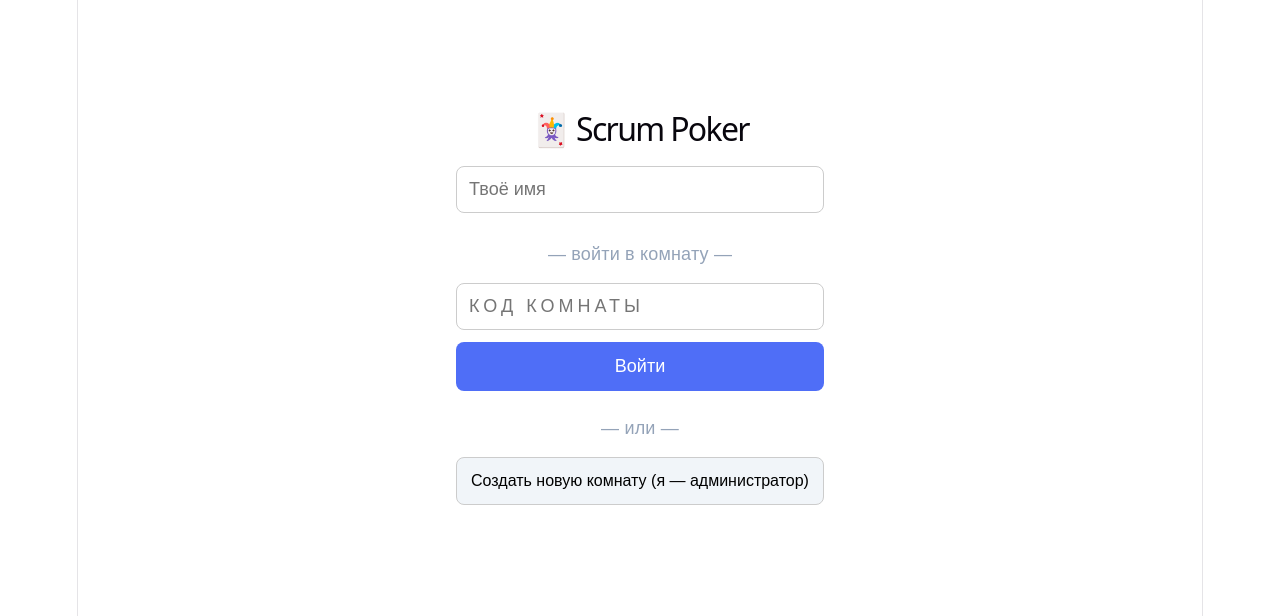
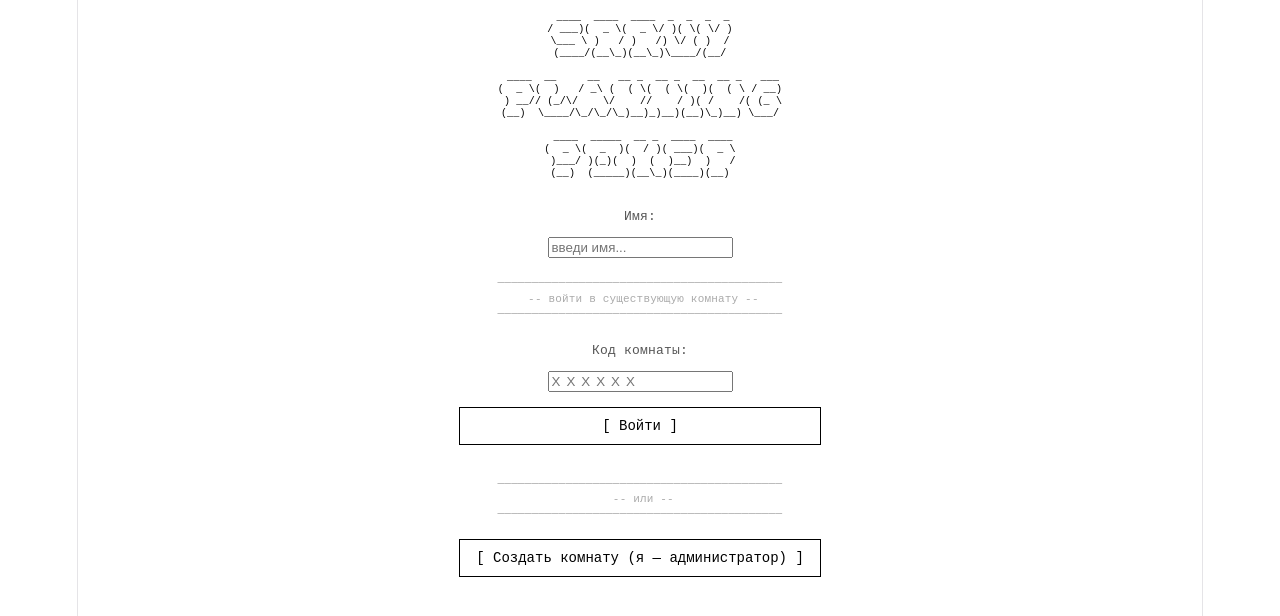
Before and after one commit to ktljhtp/ScrumPlanningPoker, a React (Vite) app in the folder client/: page / in a window 1280 px wide. Shown: the top 616 px of the page. Built offline with nearby package versions, Linux system fonts and the light colour scheme; no server answers.

Commit message:
делаю правки в новом дизайне acsii

```diff
--- a/client/src/components/ParticipantList.jsx
+++ b/client/src/components/ParticipantList.jsx
@@ -1,31 +1,48 @@
 export default function ParticipantList({ participants, showVotes }) {
+  if (participants.length === 0) {
+    return (
+      <div style={s.empty}>
+        <pre style={s.pre}>{`┌─────────────────────────────┐
+│ участников пока нет         │
+└─────────────────────────────┘`}</pre>
+      </div>
+    );
+  }
+
   return (
-    <div>
-      <h3>Участники ({participants.length})</h3>
-      <ul style={{ listStyle: 'none', padding: 0 }}>
-        {participants.map((p, i) => (
-          <li key={i} style={styles.item}>
-            <span>{p.name}</span>
-            <span style={p.hasVoted ? styles.voted : styles.pending}>
-              {showVotes && p.vote !== undefined
-                ? p.vote
-                : p.hasVoted ? '✓' : '…'}
-            </span>
-          </li>
-        ))}
-      </ul>
+    <div style={s.wrap}>
+      <p style={s.heading}>{'участники (' + participants.length + '):'}</p>
+      <pre style={s.line}>{'─'.repeat(36)}</pre>
+      {participants.map((p, i) => (
+        <div key={i} style={s.row}>
+          <span style={s.name}>{p.name}</span>
+          <span style={p.hasVoted ? s.voted : s.pending}>
+            {showVotes && p.vote !== undefined
+              ? `[${p.vote}]`
+              : p.hasVoted ? '[+]' : '[ ]'}
+          </span>
+        </div>
+      ))}
+      <pre style={s.line}>{'─'.repeat(36)}</pre>
     </div>
   );
 }
 
-const styles = {
-  item: {
+const s = {
+  wrap: { marginTop: 8, fontFamily: "'Courier New', Courier, monospace" },
+  empty: { marginTop: 8 },
+  pre: { fontSize: 12, lineHeight: 1.3, color: '#000', margin: 0 },
+  heading: { fontSize: 13, color: '#555', margin: '0 0 4px' },
+  line: { color: '#aaa', margin: '2px 0', fontSize: 12 },
+  row: {
     display: 'flex',
     justifyContent: 'space-between',
-    padding: '8px 12px',
-    borderBottom: '1px solid #eee',
-    fontSize: '16px',
+    padding: '5px 0',
+    borderBottom: '1px dashed #ddd',
+    fontSize: 14,
+    fontFamily: "'Courier New', Courier, monospace",
   },
-  voted: { color: '#22c55e', fontWeight: 'bold' },
-  pending: { color: '#94a3b8' },
+  name: { color: '#000' },
+  voted: { color: '#000', fontWeight: 'bold' },
+  pending: { color: '#aaa' },
 };
--- a/client/src/pages/AdminPage.jsx
+++ b/client/src/pages/AdminPage.jsx
@@ -1,7 +1,6 @@
 import { useState, useEffect } from 'react';
 import ParticipantList from '../components/ParticipantList';
 import { useSocket } from '../context/SocketContext';
-
 
 export default function AdminPage({ roomCode }) {
   const { socket } = useSocket();
@@ -12,32 +11,26 @@ export default function AdminPage({ roomCode }) {
   const [quorum, setQuorum] = useState(0);
   const [result, setResult] = useState(null);
   const [allVotes, setAllVotes] = useState(null);
+  const [copied, setCopied] = useState(false);
 
   const joinUrl = `${window.location.origin}/join/${roomCode}`;
 
   useEffect(() => {
-    const doJoin = () => {
-      socket.emit('join_room', { roomCode, name: 'Admin' });
-    };
+    const doJoin = () => socket.emit('join_room', { roomCode, name: 'Admin' });
 
     const onRoomJoined = (data) => {
       setStatus(data.status);
       setQuorum(data.quorum);
       setParticipants(data.participants);
     };
-
     const onParticipantJoined = ({ name }) => {
       setParticipants(prev =>
-        prev.some(p => p.name === name)
-        ? prev
-        : [...prev, { name, hasVoted: false }]
+        prev.some(p => p.name === name) ? prev : [...prev, { name, hasVoted: false }]
       );
     };
-
     const onParticipantLeft = ({ name }) => {
       setParticipants(prev => prev.filter(p => p.name !== name));
     };
-
     const onVoteCast = ({ votedCount: vc, quorum: q, voterName }) => {
       setVotedCount(vc);
       setQuorum(q);
@@ -47,7 +40,6 @@ export default function AdminPage({ roomCode }) {
         );
       }
     };
-
     const onRoundStarted = ({ quorum: q }) => {
       setStatus('active');
       setQuorum(q);
@@ -56,13 +48,11 @@ export default function AdminPage({ roomCode }) {
       setAllVotes(null);
       setParticipants(prev => prev.map(p => ({ ...p, hasVoted: false, vote: undefined })));
     };
-
     const onRoundStopped = ({ result: r, allVotes: av }) => {
       setStatus('stopped');
       setResult(r);
       setAllVotes(av);
     };
-
     const onNewRoundReady = () => {
       setStatus('waiting');
       setResult(null);
@@ -78,10 +68,7 @@ export default function AdminPage({ roomCode }) {
     socket.on('round_started', onRoundStarted);
     socket.on('round_stopped', onRoundStopped);
     socket.on('new_round_ready', onNewRoundReady);
-
-    if (socket.connected) {
-      doJoin();
-    }
+    if (socket.connected) doJoin();
 
     return () => {
       socket.off('connect', doJoin);
@@ -95,94 +82,147 @@ export default function AdminPage({ roomCode }) {
     };
   }, [roomCode, socket]);
 
-  function startRound() {
-    socket.emit('start_round', { roomCode });
+  function startRound() { socket.emit('start_round', { roomCode }); }
+  function stopRound()  { socket.emit('stop_round',  { roomCode }); }
+  function newRound()   { socket.emit('new_round',   { roomCode }); }
+
+  // Функции копирования
+  function copyLink() {
+    const text = joinUrl;
+    if (navigator.clipboard && navigator.clipboard.writeText) {
+     navigator.clipboard.writeText(text)
+       .then(() => {
+         setCopied(true);
+          setTimeout(() => setCopied(false), 2000);
+       })
+       .catch(() => fallbackCopy(text));
+    } else {
+     fallbackCopy(text);
+   }
   }
 
-  function stopRound() {
-    socket.emit('stop_round', { roomCode });
+  function fallbackCopy(text) {
+    const textarea = document.createElement('textarea');
+    textarea.value = text;
+    textarea.style.position = 'fixed';
+    textarea.style.opacity = '0';
+    document.body.appendChild(textarea);
+    textarea.select();
+    try {
+     document.execCommand('copy');
+     setCopied(true);
+     setTimeout(() => setCopied(false), 2000);
+    } catch (err) {
+     alert('Не удалось скопировать ссылку. Попробуйте вручную.');
+    }
+    document.body.removeChild(textarea);
   }
 
-  function newRound() {
-    socket.emit('new_round', { roomCode });
-  }
+  const statusLabel = {
+    waiting: 'ожидание',
+    active:  'голосование',
+    stopped: 'завершён',
+  }[status] || status;
 
   return (
-    <div style={styles.container}>
-      <h1 style={styles.title}>Scrum Poker — Администратор</h1>
+    <div style={s.page}>
 
-      <div style={styles.codeBox}>
-        <p style={styles.codeLabel}>Код комнаты</p>
-        <p style={styles.code}>{roomCode}</p>
-        <p style={styles.link}>{joinUrl}</p>
-        <button style={styles.copyBtn} onClick={() => navigator.clipboard.writeText(joinUrl)}>
-          Скопировать ссылку
+      {/* Заголовок */}
+      <pre style={s.logo}>{logo}</pre>
+
+      {/* Блок комнаты */}
+      <div style={s.box}>
+        <pre style={s.boxTop}>{'┌' + '─'.repeat(38) + '┐'}</pre>
+        <div style={s.boxBody}>
+          <span style={s.dim}>Код комнаты:  </span>
+          <span style={{ fontSize: 24, letterSpacing: 8, fontFamily: 'inherit' }}>{roomCode}</span>
+        </div>
+        <div style={{ ...s.boxBody, fontSize: 11, color: '#888' }}>
+          {joinUrl}
+        </div>
+        <div style={s.boxBody}>
+          <button style={s.btn} onClick={copyLink}>
+            [{copied ? ' скопировано! ' : ' скопировать ссылку '}]
+          </button>
+        </div>
+        <pre style={s.boxBot}>{'└' + '─'.repeat(38) + '┘'}</pre>
+      </div>
+
+      {/* Статус */}
+      <p style={s.statusLine}>
+        {'> статус: '}<strong>{statusLabel}</strong>
+        {'  участники: '}<strong>{participants.length}</strong>
+        {status === 'active' && <>{'  голоса: '}<strong>{votedCount}/{quorum}</strong></>}
+      </p>
+
+      {/* Кнопки управления */}
+      <div style={s.btnRow}>
+        <button style={s.btn} onClick={startRound} disabled={status === 'active' || participants.length === 0}>
+          [ Старт раунда ]
+        </button>
+        <button style={s.btn} onClick={stopRound} disabled={status !== 'active'}>
+          [ Стоп ]
+        </button>
+        <button style={s.btn} onClick={newRound} disabled={status === 'active'}>
+          [ Новый раунд ]
         </button>
       </div>
 
-      <p style={styles.counter}>
-        Участников: <strong>{participants.length}</strong>
-        {status === 'active' && (
-          <> &nbsp;|&nbsp; Проголосовало: <strong>{votedCount}</strong> / <strong>{quorum}</strong></>
-        )}
-      </p>
-
-      <div style={styles.btnRow}>
-        <button
-          style={{ ...styles.btn, background: '#22c55e' }}
-          onClick={startRound}
-          disabled={status === 'active' || participants.length === 0}
-        >
-          Старт раунда
-        </button>
-        <button
-          style={{ ...styles.btn, background: '#ef4444' }}
-          onClick={stopRound}
-          disabled={status !== 'active'}
-        >
-          Стоп (вручную)
-        </button>
-        <button
-          style={{ ...styles.btn, background: '#64748b' }}
-          onClick={newRound}
-          disabled={status === 'active'}
-        >
-          Новый раунд
-        </button>
-      </div>
-
+      {/* Результат */}
       {status === 'stopped' && result !== null && (
-        <div style={styles.resultBox}>
-          <p>Итоговая оценка:</p>
-          <p style={styles.resultValue}>{result}</p>
+        <div style={s.resultBox}>
+          <pre style={s.boxTop}>{'┌' + '─'.repeat(38) + '┐'}</pre>
+          <div style={{ ...s.boxBody, textAlign: 'center' }}>
+            <span style={s.dim}>итоговая оценка</span>
+          </div>
+          <div style={{ ...s.boxBody, textAlign: 'center' }}>
+            <span style={{ fontSize: 56, lineHeight: 1.1 }}>{result}</span>
+          </div>
+          <pre style={s.boxBot}>{'└' + '─'.repeat(38) + '┘'}</pre>
         </div>
       )}
 
+      {/* Все голоса */}
       {allVotes && (
-        <div>
-          <h3>Все голоса:</h3>
+        <div style={{ marginBottom: 20 }}>
+          <p style={{ ...s.dim, marginBottom: 6 }}>все голоса:</p>
           {allVotes.map((v, i) => (
-            <p key={i}>{v.name}: <strong>{v.vote}</strong></p>
+            <p key={i} style={s.voteLine}>
+              <span>{v.name}</span>
+              <span style={{ fontWeight: 'bold' }}>{v.vote}</span>
+            </p>
           ))}
         </div>
       )}
 
+      {/* Список участников */}
       <ParticipantList participants={participants} showVotes={status === 'stopped'} />
     </div>
   );
 }
 
-const styles = {
-  container: { maxWidth: 600, margin: '0 auto', padding: '24px', fontFamily: 'sans-serif' },
-  title: { fontSize: '24px', marginBottom: '16px' },
-  codeBox: { background: '#f8fafc', border: '1px solid #e2e8f0', borderRadius: '12px', padding: '16px', marginBottom: '20px', textAlign: 'center' },
-  codeLabel: { color: '#64748b', margin: 0, fontSize: '14px' },
-  code: { fontSize: '48px', fontWeight: 'bold', letterSpacing: '8px', margin: '4px 0' },
-  link: { fontSize: '12px', color: '#94a3b8', margin: '4px 0' },
-  copyBtn: { padding: '8px 16px', borderRadius: '8px', border: '1px solid #ccc', cursor: 'pointer', background: '#fff' },
-  counter: { fontSize: '18px', marginBottom: '16px', color: '#475569' },
-  btnRow: { display: 'flex', gap: '12px', marginBottom: '20px', flexWrap: 'wrap' },
-  btn: { flex: 1, padding: '14px', fontSize: '16px', color: '#fff', border: 'none', borderRadius: '8px', cursor: 'pointer', minWidth: '120px' },
-  resultBox: { textAlign: 'center', background: '#f0fdf4', borderRadius: '12px', padding: '20px', marginBottom: '20px' },
-  resultValue: { fontSize: '72px', fontWeight: 'bold', color: '#15803d', margin: 0 },
+const logo = `
+ ___ ___ ___ ___ _  _  _
+| __/ __| _ \\ | || \\/ |
+|__ \\__ \\   / |_||\\  |
+|___/___/_|_\\ ___| |_|
+ ___  ___  ___ _  _____ ___
+| _ \\/ _ \\| _ \\ |/ / __| _ \\
+|  _/ (_) |  _/ ' <| _||   /
+|_|  \\___/|_| |_|\\_\\___|_|_\\
+       ADMIN`.trim();
+
+const s = {
+  page: { maxWidth: 560, margin: '0 auto', fontFamily: "'Courier New', Courier, monospace", fontSize: 14, backgroundColor: '#fff'},
+  logo: { fontSize: 9, lineHeight: 1.2, margin: '0 0 20px', color: '#000' },
+  box: { marginBottom: 16 },
+  boxTop: { margin: 0, lineHeight: 1, color: '#000' },
+  boxBot: { margin: 0, lineHeight: 1, color: '#000' },
+  boxBody: { padding: '4px 12px', lineHeight: 1.6 },
+  dim: { color: '#555', fontSize: 13 },
+  statusLine: { margin: '12px 0', fontSize: 13, color: '#555' },
+  btnRow: { display: 'flex', gap: 8, marginBottom: 20, flexWrap: 'wrap' },
+  btn: { fontFamily: "'Courier New', monospace", fontSize: 13, background: '#fff', color: '#000', border: '1px solid #000', borderRadius: 0, padding: '8px 14px', cursor: 'pointer' },
+  resultBox: { marginBottom: 20 },
+  voteLine: { display: 'flex', justifyContent: 'space-between', borderBottom: '1px solid #ddd', padding: '4px 0', fontSize: 14 },
 };
--- a/client/src/pages/JoinPage.jsx
+++ b/client/src/pages/JoinPage.jsx
@@ -1,5 +1,8 @@
 import { useState } from 'react';
 import api from '../api/http';
+
+const W = 42; // ширина рамки в символах
+const line = (char = '─') => char.repeat(W);
 
 export default function JoinPage({ onJoined }) {
   const [name, setName] = useState(localStorage.getItem('userName') || '');
@@ -9,20 +12,15 @@ export default function JoinPage({ onJoined }) {
 
   async function handleJoin(e) {
     e.preventDefault();
-    if (!name.trim() || !code.trim()) {
-      setError('Заполни имя и код комнаты');
-      return;
-    }
+    if (!name.trim() || !code.trim()) { setError('Заполни имя и код комнаты'); return; }
     setLoading(true);
     try {
       await api.post(`/room/${code.toUpperCase()}/join`, { name: name.trim() });
-      localStorage.setItem('userName', name.trim()); // удобно для предзаполнения
+      localStorage.setItem('userName', name.trim());
       onJoined({ roomCode: code.toUpperCase(), name: name.trim(), isAdmin: false });
     } catch (err) {
       setError(err.response?.data?.error || 'Ошибка подключения');
-    } finally {
-      setLoading(false);
-    }
+    } finally { setLoading(false); }
   }
 
   async function handleCreateRoom(e) {
@@ -35,51 +33,87 @@ export default function JoinPage({ onJoined }) {
       onJoined({ roomCode: res.data.code, name: name.trim(), isAdmin: true });
     } catch {
       setError('Не удалось создать комнату');
-    } finally {
-      setLoading(false);
-    }
+    } finally { setLoading(false); }
   }
 
   return (
-    <div style={styles.container}>
-      <h1 style={styles.title}>🃏 Scrum Poker</h1>
-      {error && <p style={styles.error}>{error}</p>}
+    <div style={s.page}>
 
+      {/* Логотип */}
+      <pre style={s.logo}>{`
+ ____  ____  ____  _  _  _  _
+/ ___)(  _ \\(  _ \\/ )( \\( \\/ )
+\\___ \\ )   / )   /) \\/ ( )  /
+(____/(__\\_)(__\\_)\\____/(__/
+
+ ____  __     __   __ _  __ _  __  __ _   ___
+(  _ \\(  )   / _\\ (  ( \\(  ( \\(  )(  ( \\ / __)
+ ) __// (_/\\/    \\/    //    / )( /    /( (_ \\
+(__)  \\____/\\_/\\_/\\_)__)\_)__)(__)\\_)__) \\___/
+
+ ____  _____  __ _  ____  ____
+(  _ \\(  _  )(  / )( ___)(  _ \\
+ )___/ )(_)(  )  (  )__)  )   /
+(__)  (_____)(__\\_)(____)(__)
+`}</pre>
+
+      {error && (
+        <p style={s.error}>! {error}</p>
+      )}
+
+      {/* Имя */}
+      <div style={s.group}>
+        <label style={s.label}>Имя:</label>
         <input
-        style={styles.input}
-        placeholder="Твоё имя"
+          placeholder="введи имя..."
           value={name}
-        onChange={e => setName(e.target.value)}
+          onChange={e => { setName(e.target.value); setError(''); }}
+          onKeyDown={e => e.key === 'Enter' && handleCreateRoom(e)}
         />
+      </div>
 
-      <div style={styles.divider}>— войти в комнату —</div>
+      {/* Разделитель */}
+      <pre style={s.sep}>{`${line()}
+ -- войти в существующую комнату --
+${line()}`}</pre>
 
+      {/* Код комнаты */}
+      <div style={s.group}>
+        <label style={s.label}>Код комнаты:</label>
         <input
-        style={{ ...styles.input, textTransform: 'uppercase', letterSpacing: '4px' }}
-        placeholder="Код комнаты"
+          placeholder="XXXXXX"
           value={code}
-        onChange={e => setCode(e.target.value)}
+          onChange={e => { setCode(e.target.value.toUpperCase()); setError(''); }}
+          onKeyDown={e => e.key === 'Enter' && handleJoin(e)}
           maxLength={6}
+          style={{ letterSpacing: 6, textTransform: 'uppercase' }}
         />
-      <button style={styles.btnPrimary} onClick={handleJoin} disabled={loading}>
-        Войти
+      </div>
+      <button
+        style={{ ...s.btn, width: '100%', marginBottom: 16, textAlign: 'center' }}
+        onClick={handleJoin}
+        disabled={loading}
+      >
+        [ Войти ]
       </button>
 
-      <div style={styles.divider}>— или —</div>
+      <pre style={s.sep}>{`${line()}
+ -- или --
+${line()}`}</pre>
 
-      <button style={styles.btnSecondary} onClick={handleCreateRoom} disabled={loading}>
-        Создать новую комнату (я — администратор)
+      <button style={{ ...s.btn, width: '100%' }} onClick={handleCreateRoom} disabled={loading}>
+        [ Создать комнату (я — администратор) ]
       </button>
     </div>
   );
 }
 
-const styles = {
-  container: { maxWidth: 400, margin: '60px auto', padding: '24px', fontFamily: 'sans-serif' },
-  title: { textAlign: 'center', fontSize: '32px', marginBottom: '24px' },
-  error: { color: 'red', textAlign: 'center' },
-  input: { width: '100%', padding: '12px', fontSize: '18px', borderRadius: '8px', border: '1px solid #ccc', marginBottom: '12px', boxSizing: 'border-box' },
-  btnPrimary: { width: '100%', padding: '14px', fontSize: '18px', background: '#4f6ef7', color: '#fff', border: 'none', borderRadius: '8px', cursor: 'pointer', marginBottom: '8px' },
-  btnSecondary: { width: '100%', padding: '14px', fontSize: '16px', background: '#f1f5f9', border: '1px solid #ccc', borderRadius: '8px', cursor: 'pointer' },
-  divider: { textAlign: 'center', color: '#94a3b8', margin: '16px 0' },
+const s = {
+  page: { maxWidth: 460, margin: '0 auto', fontFamily: "'Courier New', monospace", backgroundColor: '#fff'},
+  logo: { fontSize: 10, lineHeight: 1.2, color: '#000', margin: '0 0 24px', fontFamily: "'Courier New', monospace" },
+  group: { marginBottom: 12 },
+  label: { display: 'block', fontSize: 13, marginBottom: 4, color: '#555' },
+  btn: { fontFamily: "'Courier New', monospace", fontSize: 14, background: '#fff', color: '#000', border: '1px solid #000', borderRadius: 0, padding: '10px 16px', cursor: 'pointer', textAlign: 'left' },
+  sep: { fontSize: 11, color: '#aaa', margin: '16px 0', lineHeight: 1.4, fontFamily: "'Courier New', monospace" },
+  error: { border: '1px solid #000', padding: '8px 12px', marginBottom: 16, fontSize: 13, background: '#f5f5f5' },
 };
--- a/client/src/pages/ParticipantPage.jsx
+++ b/client/src/pages/ParticipantPage.jsx
@@ -20,7 +20,7 @@ export default function ParticipantPage({ roomCode, name }) {
       setStatus(data.status);
       setQuorum(data.quorum);
       setHasVoted(data.hasVoted);
-      setDeck(data.deck); // баг 9: берём деку с сервера
+      setDeck(data.deck);
     };
     const onRoundStarted = ({ quorum: q }) => {
       setStatus('active');
@@ -67,34 +67,45 @@ export default function ParticipantPage({ roomCode, name }) {
     setHasVoted(true);
   }
 
-  const statusLabel = {
-    waiting: 'Ожидание раунда',
-    active: 'Голосование активно',
-    stopped: `Раунд завершён`,
-  }[status];
+  const statusMap = {
+    waiting: 'ожидание раунда',
+    active:  'голосование активно',
+    stopped: 'раунд завершён',
+  };
 
   return (
-    <div style={styles.container}>
-      <h2 style={styles.room}>Комната: {roomCode}</h2>
-      <p style={styles.statusBadge}>{statusLabel}</p>
+    <div style={s.page}>
 
-      {status === 'active' && (
-        <p style={styles.counter}>Проголосовало: {votedCount} / Кворум: {quorum}</p>
-      )}
+      {/* Шапка */}
+      <pre style={s.header}>{`┌──────────────────────────────────┐
+│ SCRUM POKER  комната: ${roomCode.padEnd(10)} │
+│ участник:    ${name.slice(0, 20).padEnd(20)}       │
+└──────────────────────────────────┘`}</pre>
 
+      {/* Статус */}
+      <p style={s.statusLine}>
+        {'> '}<strong>{statusMap[status] || status}</strong>
+        {status === 'active' && <span style={s.dim}>{`  проголосовало: ${votedCount} / кворум: ${quorum}`}</span>}
+      </p>
+
+      {/* Итог раунда */}
       {status === 'stopped' && result !== null && (
-        <div style={styles.resultBox}>
-          <p style={styles.resultLabel}>Итог</p>
-          <p style={styles.resultValue}>{result}</p>
+        <div style={s.resultBox}>
+          <pre style={s.corner}>{'┌' + '─'.repeat(30) + '┐'}</pre>
+          <div style={s.resultInner}>
+            <span style={s.dim}>итог</span>
+            <span style={s.resultValue}>{result}</span>
+          </div>
+          <pre style={s.corner}>{'└' + '─'.repeat(30) + '┘'}</pre>
         </div>
       )}
 
+      {/* Подтверждение голоса */}
       {hasVoted && status === 'active' && (
-        <p style={{ textAlign: 'center', color: '#22c55e', fontSize: '18px' }}>
-          ✓ Ты проголосовал: <strong>{selected}</strong>
-        </p>
+        <p style={s.voted}>{'> голос принят: ['}<strong>{selected}</strong>{']'}</p>
       )}
 
+      {/* Карточки */}
       <CardDeck
         deck={deck}
         selected={selected}
@@ -105,12 +116,18 @@ export default function ParticipantPage({ roomCode, name }) {
   );
 }
 
-const styles = {
-  container: { maxWidth: 480, margin: '0 auto', padding: '20px', fontFamily: 'sans-serif' },
-  room: { textAlign: 'center', fontSize: '22px', color: '#475569' },
-  statusBadge: { textAlign: 'center', fontSize: '20px', fontWeight: 'bold', margin: '12px 0' },
-  counter: { textAlign: 'center', color: '#64748b', fontSize: '16px' },
-  resultBox: { textAlign: 'center', margin: '16px 0', padding: '16px', background: '#f0fdf4', borderRadius: '12px' },
-  resultLabel: { fontSize: '14px', color: '#16a34a', margin: 0 },
-  resultValue: { fontSize: '64px', fontWeight: 'bold', color: '#15803d', margin: 0 },
+const s = {
+  page: { maxWidth: 480, margin: '0 auto', fontFamily: "'Courier New', Courier, monospace", fontSize: 14, backgroundColor: '#fff'},
+  header: { fontSize: 12, lineHeight: 1.4, margin: '0 0 16px', color: '#000' },
+  statusLine: { margin: '0 0 16px', fontSize: 14, color: '#000' },
+  dim: { color: '#777', fontSize: 13 },
+  voted: { margin: '0 0 16px', color: '#000', fontSize: 14 },
+  resultBox: { marginBottom: 20 },
+  corner: { margin: 0, lineHeight: 1, color: '#000' },
+  resultInner: {
+    borderLeft: '1px solid #000', borderRight: '1px solid #000',
+    padding: '8px 16px', display: 'flex', alignItems: 'center',
+    justifyContent: 'space-between',
+  },
+  resultValue: { fontSize: 52, lineHeight: 1, fontWeight: 'bold' },
 };
```
Also changed, not shown: client/src/components/CardDeck.jsx (+47 -20 lines). Lines whose indentation alone changed are shown as unchanged.
